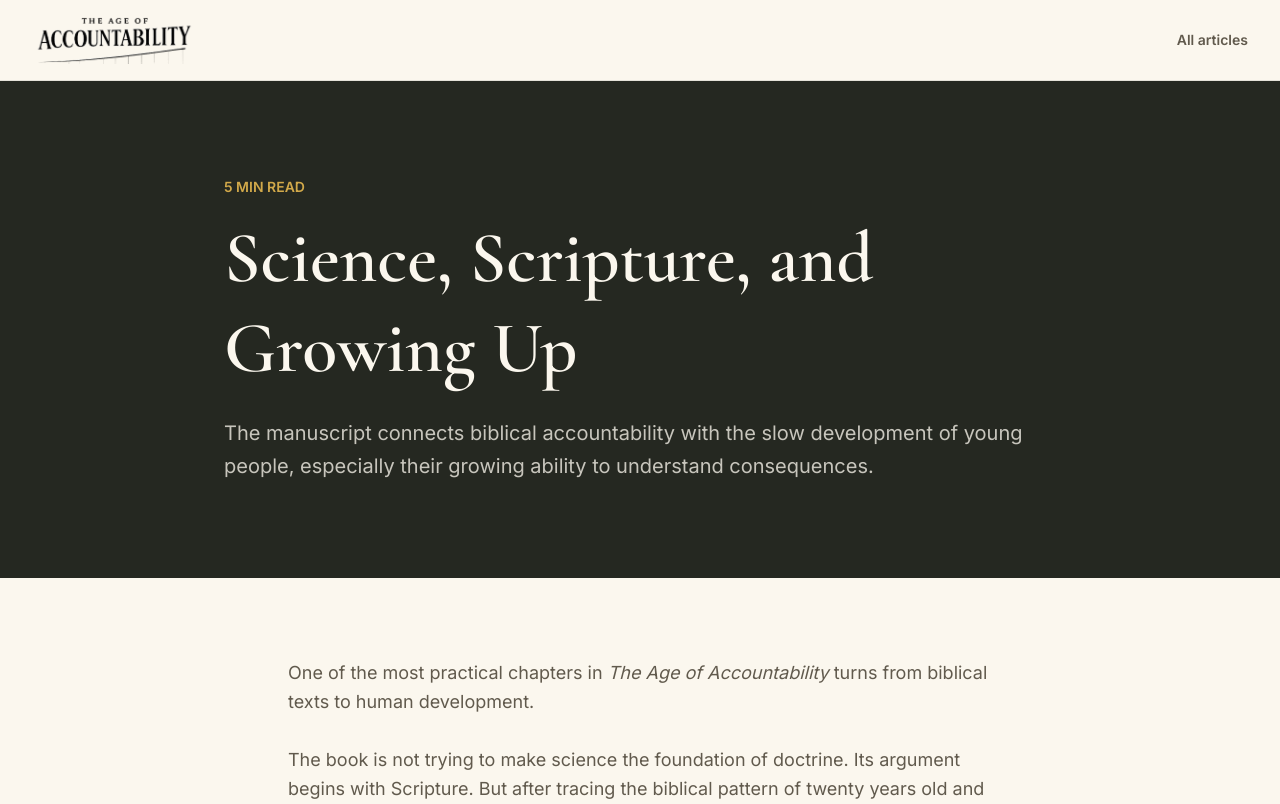
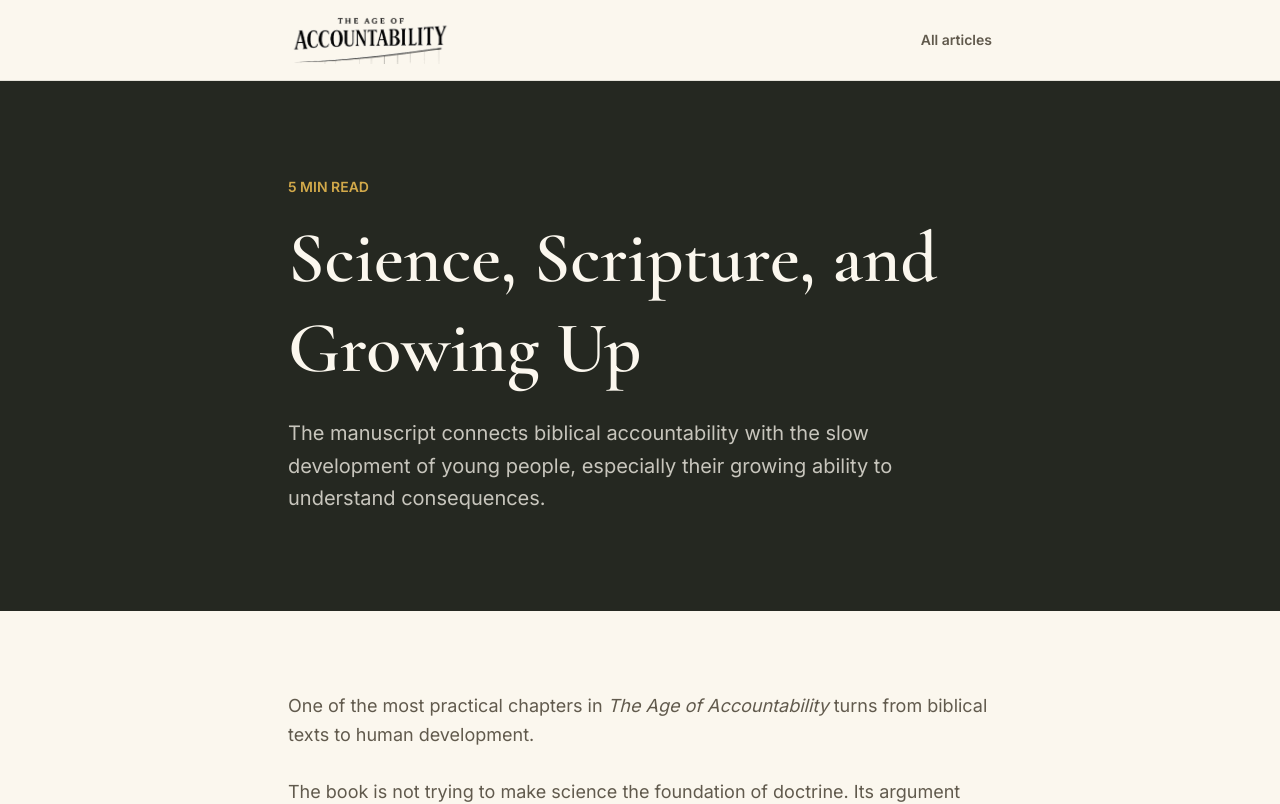
Before and after one commit to edesent/theageofaccountability, a Next.js app: page /articles/science-scripture-and-growing-up in a window 1280 px wide. Shown: the top 804 px of the page. Built offline with nearby package versions, Linux system fonts and the light colour scheme.

Commit message:
Align article detail layout width

```diff
--- a/src/app/articles/[slug]/page.tsx
+++ b/src/app/articles/[slug]/page.tsx
@@ -61,7 +61,7 @@ export default async function ArticlePage({ params }: ArticlePageProps) {
   return (
     <>
       <header className="border-b border-ink/10 bg-ivory">
-        <div className="mx-auto flex max-w-7xl items-center justify-between gap-5 px-5 py-4 sm:px-8">
+        <div className="mx-auto flex max-w-3xl items-center justify-between gap-5 px-5 py-4 sm:px-8">
           <Link href="/" aria-label="The Age of Accountability - home">
             <Image
               src="/age-of-accountability.png"
@@ -84,7 +84,7 @@ export default async function ArticlePage({ params }: ArticlePageProps) {
       <main>
         <article>
           <section className="bg-ink text-ivory">
-            <div className="mx-auto max-w-4xl px-5 py-16 sm:px-8 md:py-24">
+            <div className="mx-auto max-w-3xl px-5 py-16 sm:px-8 md:py-24">
               <p className="font-body text-sm font-semibold uppercase text-brass">
                 {article.readingMinutes} min read
               </p>
@@ -134,7 +134,7 @@ export default async function ArticlePage({ params }: ArticlePageProps) {
       </main>
 
       <footer className="bg-ink text-ivory/64">
-        <div className="mx-auto flex max-w-7xl flex-col gap-4 px-5 py-8 sm:flex-row sm:items-center sm:justify-between sm:px-8">
+        <div className="mx-auto flex max-w-3xl flex-col gap-4 px-5 py-8 sm:flex-row sm:items-center sm:justify-between sm:px-8">
           <Image
             src="/age-of-accountability.png"
             alt="The Age of Accountability"
```
